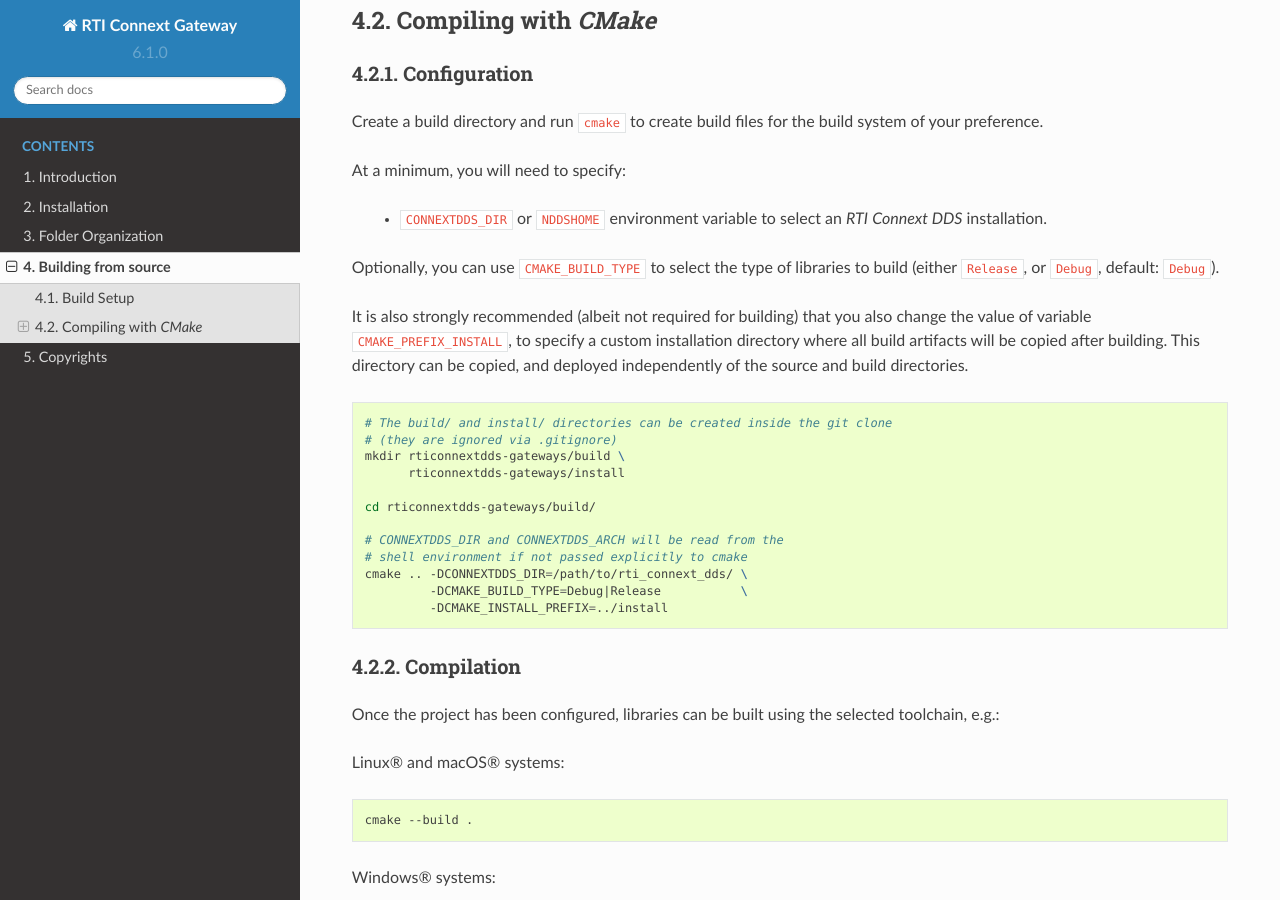
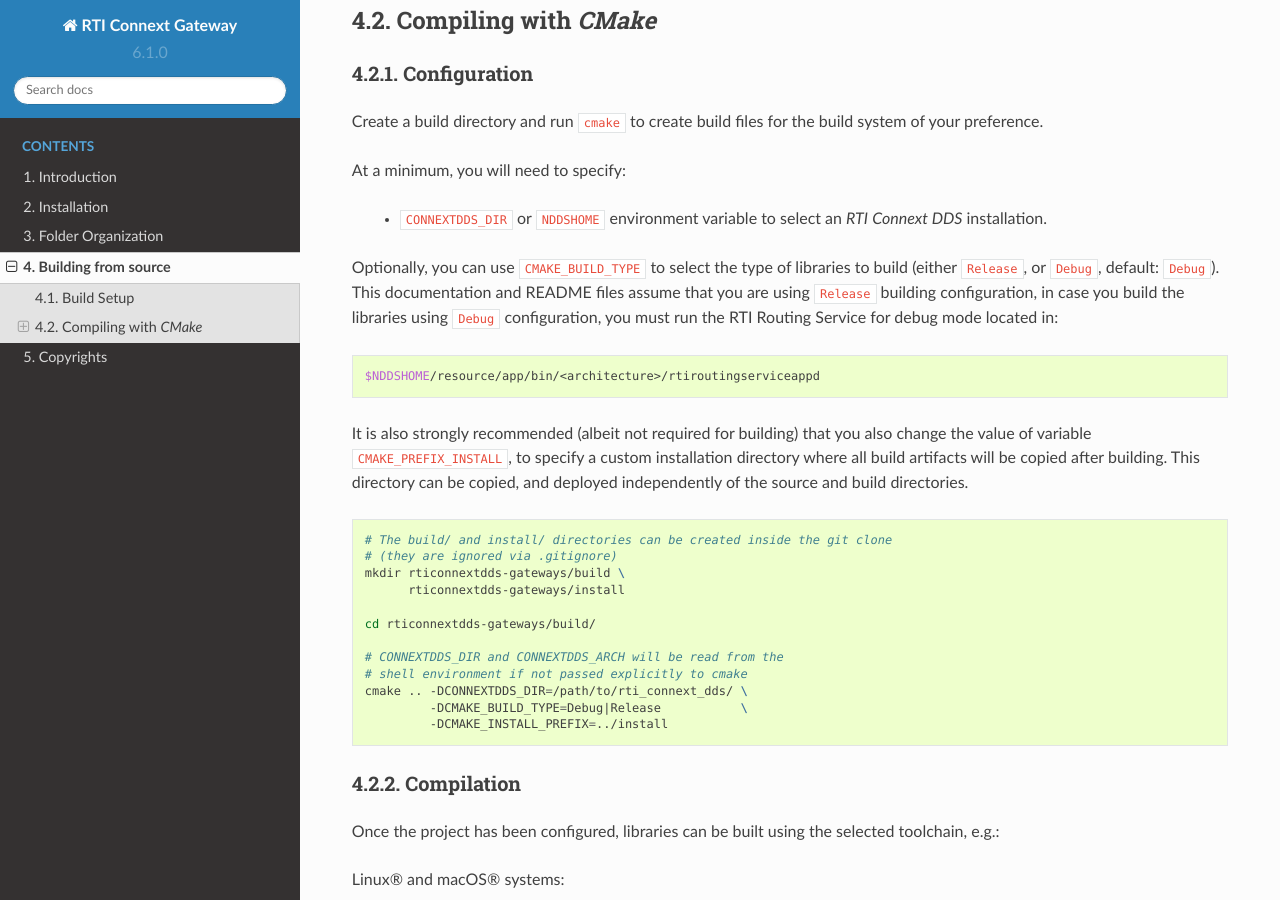
Before and after one commit to rticommunity/rticonnextdds-gateway, a Sphinx documentation site: the page built from doc/building.rst, in a window 1280 px wide and 900 px high, scrolled down 532 px. Built offline with Sphinx 7.4.7 and the Read the Docs theme 2.0.0, drawn with Linux system fonts in a browser that asks for light colours; formulas are drawn with MathJax 3.

```diff
--- a/CMakeLists.txt
+++ b/CMakeLists.txt
@@ -146,7 +146,9 @@ endif()
 if (RTIGATEWAY_ENABLE_TSFM_JSON)
     set (RSPLUGIN_PREFIX "RTI_TSFM_JSON")
     set (STAGING_PLUGIN_DIR "tsfm_json")
+    set (RSPLUGIN_LIB_NAME rtijsontransf)
     add_subdirectory("${TRANSFORMATIONS_DIR}/json")
+    add_subdirectory("${EXAMPLES_DIR}/json")
 endif()
 
 # Shapes example
--- a/doc/building.rst
+++ b/doc/building.rst
@@ -39,7 +39,15 @@ At a minimum, you will need to specify:
     |RTI_CONNEXT| installation.
 
 Optionally, you can use ``CMAKE_BUILD_TYPE`` to select the type of libraries to
-build (either ``Release``, or ``Debug``, default: ``Debug``).
+build (either ``Release``, or ``Debug``, default: ``Debug``). This documentation
+and README files assume that you are using ``Release`` building configuration,
+in case you build the libraries using ``Debug`` configuration, you must run
+the RTI Routing Service for debug mode located in:
+
+.. code-block:: sh
+
+    $NDDSHOME/resource/app/bin/<architecture>/rtiroutingserviceappd
+
 
 It is also strongly recommended (albeit not required for building) that you
 also change the value of variable ``CMAKE_PREFIX_INSTALL``, to specify a custom
```
Also changed, not shown: README.md (+9 -2 lines), examples/json/json_shapes/README.md (added), examples/modbus/MBus_WTH_CO2_LCD_ETH/README.md, 7 other files.
